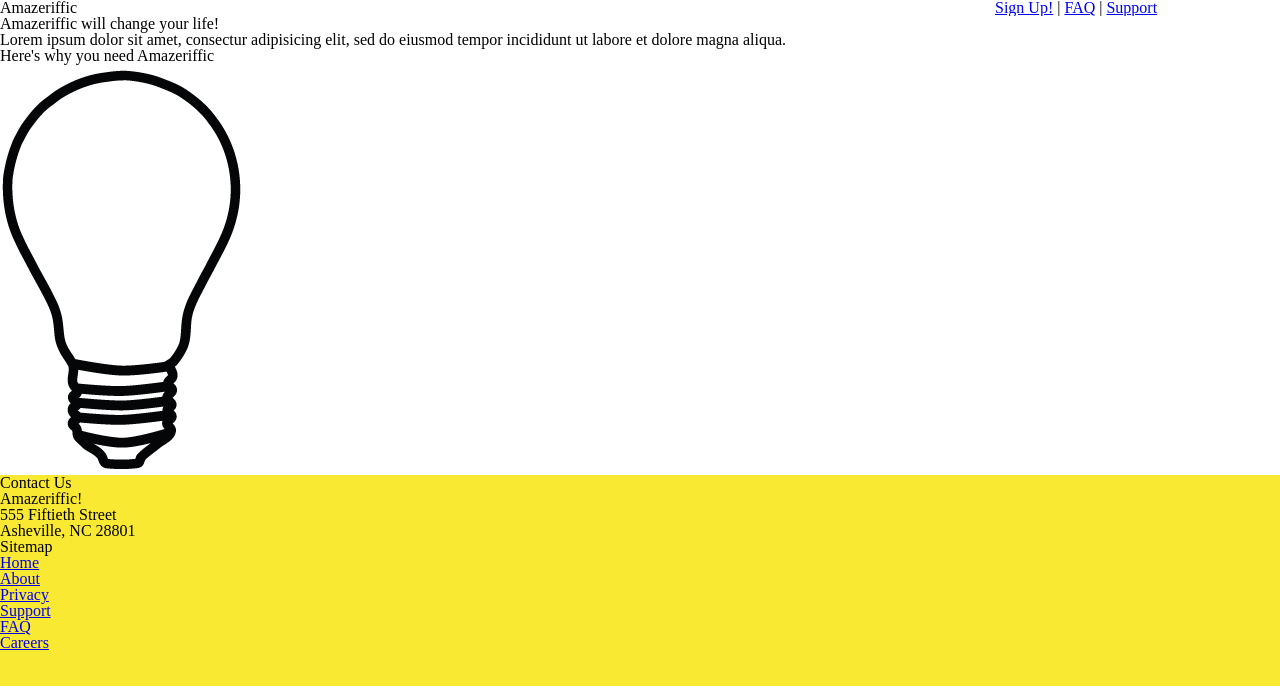
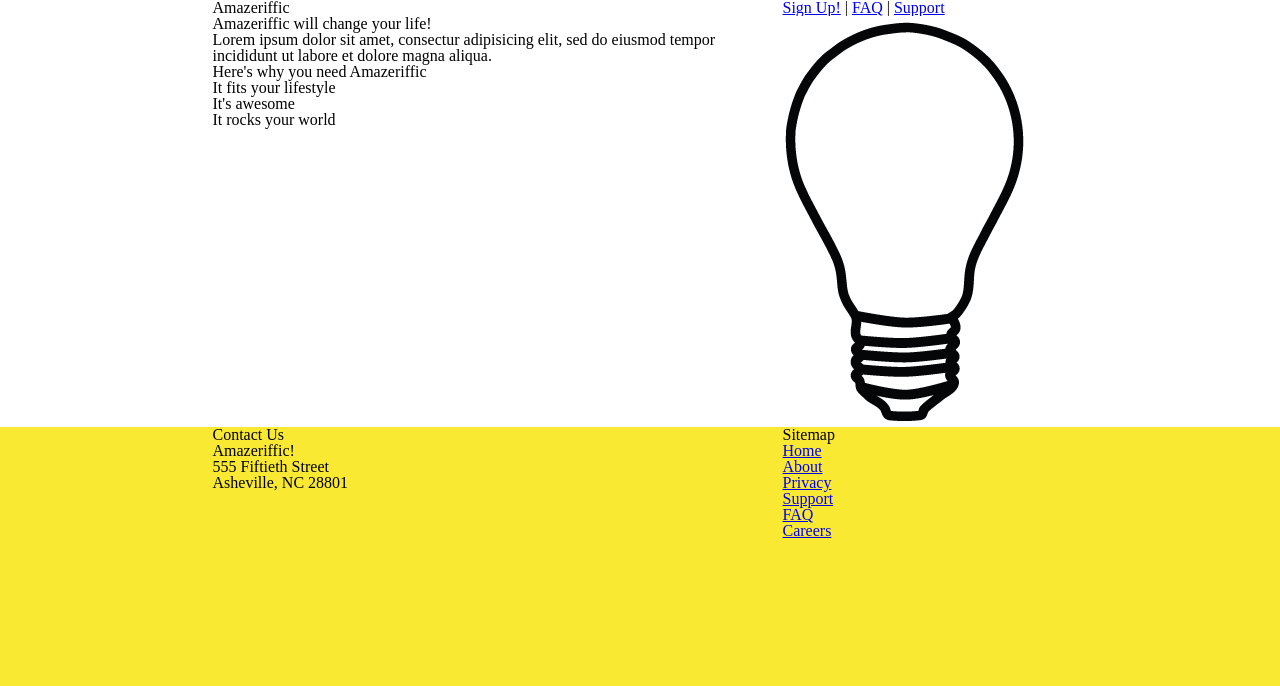
Before and after one commit to durdenz/Amazeriffic, a plain HTML site: page index.html in a window 1280 px wide. Drawn offline with Linux system fonts and the light colour scheme.

Commit message:
Added CSS to create 2 column layout

```diff
--- a/index.html
+++ b/index.html
@@ -18,13 +18,20 @@
 	</header>
 	<main>
 		<div class="container">
-			<h2>Amazeriffic will change your life!</h2>
+			<div class="leftContainer">
+				<h2>Amazeriffic will change your life!</h2>
 				<p>Lorem ipsum dolor sit amet, consectur adipisicing elit, sed do
-				eiusmod tempor incididunt ut labore et dolore magna aliqua.</p>
+					eiusmod tempor incididunt ut labore et dolore magna aliqua.</p>
 				<h3>Here's why you need Amazeriffic</h3>
 				<ul>
-					<img src="lightbulb.png" alt="am image of a lightbulb">
+					<li>It fits your lifestyle</li>
+					<li>It's awesome</li>
+					<li>It rocks your world</li>
 				</ul>
+			</div>
+			<div class="rightContainer">
+				<img src="lightbulb.png" alt="am image of a lightbulb">
+			</div>
 		</div>
 	</main>
 	<footer>
--- a/style.css
+++ b/style.css
@@ -6,7 +6,8 @@ header, main, footer {
 	min-width: 855px;
 }
 
-header.container, main.container, footer.container {
+/* header.container, main.container, footer.container { */
+.container {
 	max-width: 855px;
 	margin: auto;
 }
@@ -28,4 +29,29 @@ header nav {
 
 main {
 	background: white;
+	overflow: auto;
 }
+
+.leftContainer {
+	float: left;
+	width: 570px;
+}
+
+.rightContainer {
+	float: right;
+	width: 285px;
+}
+
+footer {
+	overflow: auto;
+}
+
+.contact {
+	float: left;
+	width: 570px;
+}
+
+.sitemap {
+	float: right;
+	width: 285px;
+}
```
